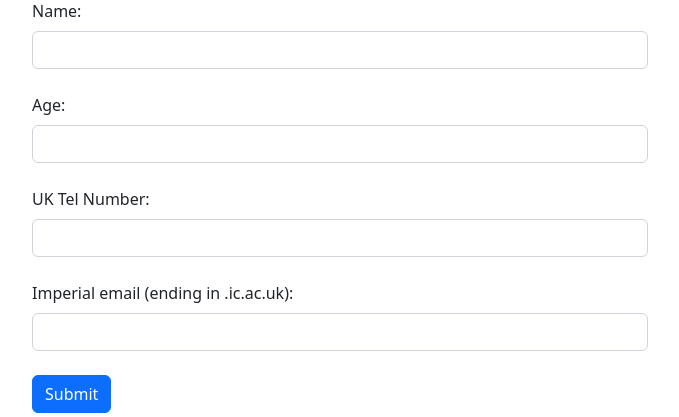
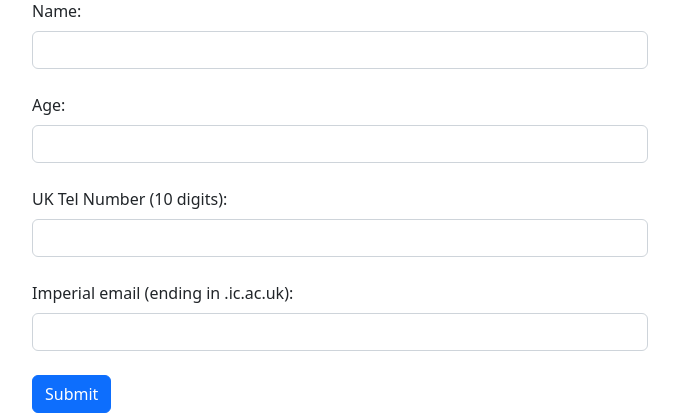
Before and after one commit to matthew-wong1/sse-lab2, a Flask app: page / in a window 1280 px wide. Shown: the part 193-610 px from the top of the page, without its empty margins (300-979 px from the left). Run offline with Flask 3, Linux system fonts and the light colour scheme; parts of the project's set-up code (start-up, migrations or seed data) failed here and were passed over.

Commit message:
add frontend html form validation

```diff
--- a/api/templates/index.html
+++ b/api/templates/index.html
@@ -9,22 +9,22 @@
 	<form action="/your-data" method="post">
 		<div class="mb-4">
 			<label for="namefield" class="form-label">Name:</label>
-			<input type="text" id="namefield" class="form-control"  name="name">
+			<input type="text" id="namefield" class="form-control"  name="name" required>
 		</div>
 
 		<div class="mb-4">
 			<label for="agefield" class="form-label">Age:</label>
-			<input type="number" id="agefield" class="form-control" name="age">
+			<input type="number" id="agefield" class="form-control" name="age" required>
 		</div>
 
 		<div class="mb-4">
-			<label for="ukphone" class="form-label">UK Tel Number:</label>
-			<input type="tel" id="tel" class="form-control" name="tel">
+			<label for="ukphone" class="form-label">UK Tel Number (10 digits):</label>
+			<input type="tel" id="tel" class="form-control" name="tel" required pattern="[0-9]{10}">
 		</div>
 
 		<div class="mb-4">
 			<label for="email" class="form-label">Imperial email (ending in .ic.ac.uk):</label>
-			<input type="email" id="email" class="form-control"  name="email">
+			<input type="email" id="email" class="form-control"  name="email" required pattern=".+@ic\.ac\.uk">
 		</div>
 
 		<button type="submit" class="btn btn-primary">Submit</button>
```
